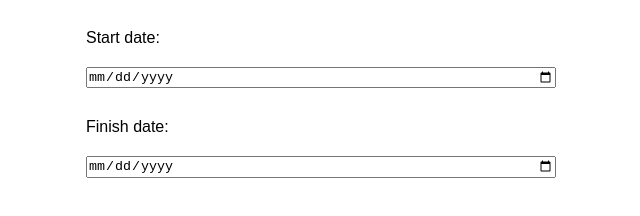
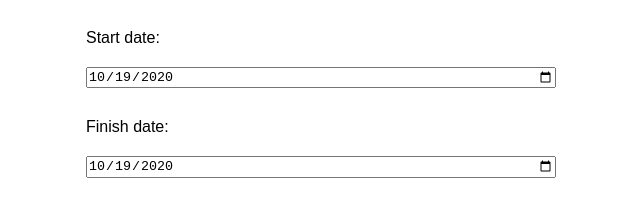
Before and after one commit to forbiddenrng/desired-weight-calculator, a React (Create React App) app: page / in a window 1280 px wide. Shown: the part 306-522 px from the top of the page, without its empty margins (334-974 px from the left). Built offline with nearby package versions, Linux system fonts and the light colour scheme.

Commit message:
add controll date inputs

```diff
--- a/src/components/Calculator.js
+++ b/src/components/Calculator.js
@@ -13,10 +13,13 @@ class Calculator extends React.Component {
     initWeight: 0,
     desiredWeight: 0,
     height: 0,
+    startDate: 0,
+    minStartDate: 0,
+    endDate: 0,
+    minEndDate: 0,
   }
 
   handleInputChange = (e) => {
-    console.log(e.target.name)
     this.setState({
       [e.target.name]: e.target.value,
     })
@@ -26,18 +29,41 @@ class Calculator extends React.Component {
       initWeight: (this.minAndMaxValues.weightMin + this.minAndMaxValues.weightMax) / 2,
       desiredWeight: (this.minAndMaxValues.weightMin + this.minAndMaxValues.weightMax) / 2,
       height: (this.minAndMaxValues.heightMin + this.minAndMaxValues.heightMax) / 2,
+      startDate: this.getCurrentDate(),
+      endDate: this.getCurrentDate(),
+      minStartDate: this.getCurrentDate(),
+      minEndDate: this.getCurrentDate(),
 
     })
   }
+  getCurrentDate = () => {
+    const date = new Date();
+    const dateString = date.toISOString().split("T")[0];
+    return dateString;
+  }
+  handleDateChange = (e) => {
+    if (e.target.name === "startDate") {
+      this.setState({
+        startDate: e.target.value,
+        endDate: e.target.value,
+        minEndDate: e.target.value
+      })
+    } else {
+      this.setState({
+        endDate: e.target.value
+      })
+    }
 
+  }
   render() {
     return (
       <div className="calculator">
         <Input name="initWeight" text="Initial weight" unit="kg" min={this.minAndMaxValues.weightMin} max={this.minAndMaxValues.weightMax} value={this.state.initWeight} onChange={this.handleInputChange} result={this.state.initWeight} />
         <Input name="desiredWeight" text="Desired weight" unit="kg" min={this.minAndMaxValues.weightMin} max={this.minAndMaxValues.weightMax} value={this.state.desiredWeight} onChange={this.handleInputChange} result={this.state.desiredWeight} />
         <Input name="height" text="Height" unit="cm" min={this.minAndMaxValues.heightMin} max={this.minAndMaxValues.heightMax} value={this.state.height} onChange={this.handleInputChange} result={this.state.height} />
-        <DateInput title="Start date:" />
-        <DateInput title="Finish date:" />
+
+        <DateInput min={this.state.minStartDate} name="startDate" onChange={this.handleDateChange} value={this.state.startDate} title="Start date:" />
+        <DateInput min={this.state.minEndDate} name="endDate" onChange={this.handleDateChange} value={this.state.endDate} title="Finish date:" />
       </div>
     );
   }
--- a/src/components/DateInput.js
+++ b/src/components/DateInput.js
@@ -5,7 +5,7 @@ const DateInput = (props) => {
     <div className="form_container">
       <p className="input_title">{props.title}</p>
       <div className="date_form">
-        <input type="date" className="date_input" />
+        <input min={props.min} name={props.name} onChange={props.onChange} type="date" className="date_input" value={props.value} />
       </div>
     </div>
   );
```
